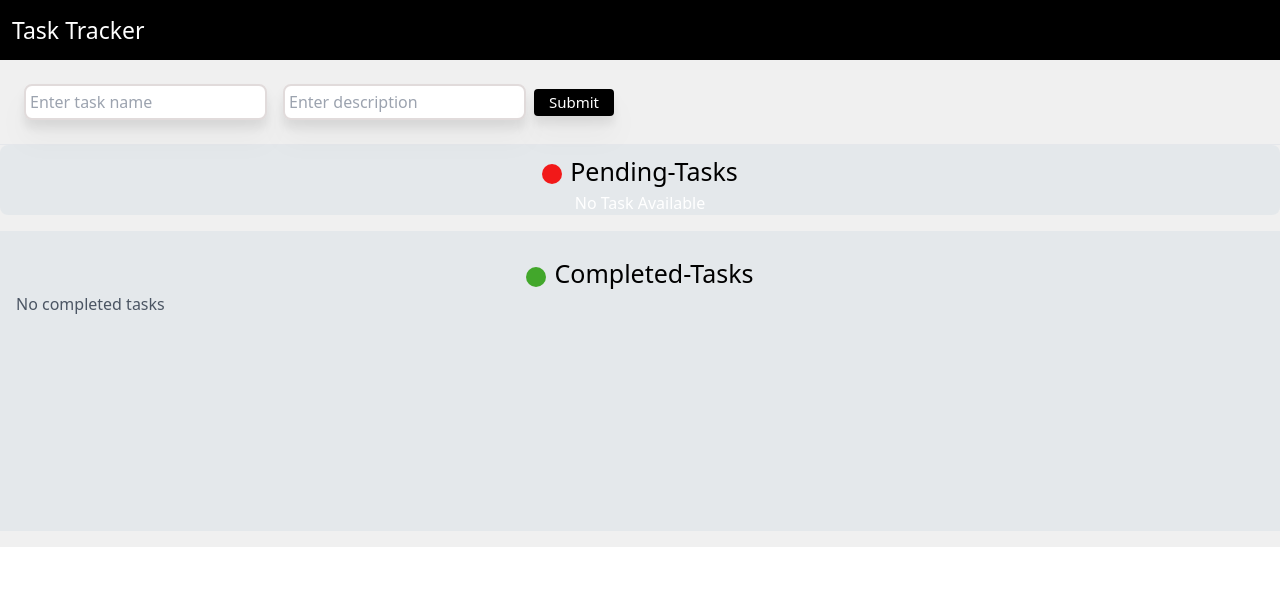
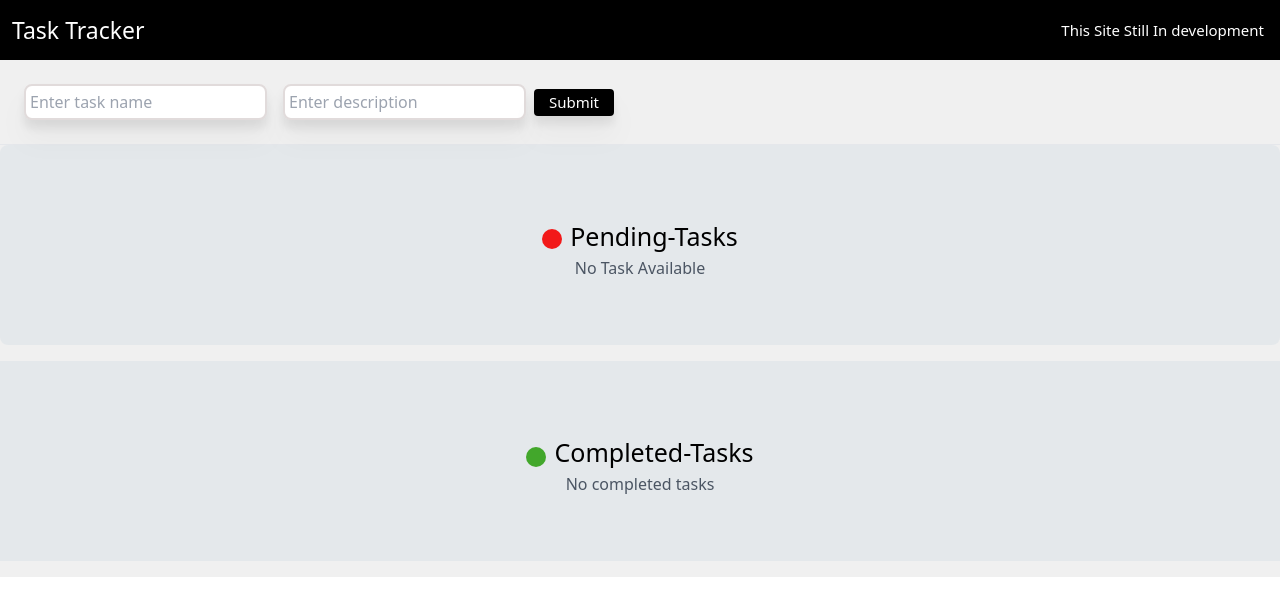
Before and after one commit to sudarshansangle56/Task-Tracker, a Next.js app: page / in a window 1280 px wide. Shown: the top 616 px of the page. Built offline with nearby package versions, Linux system fonts and the light colour scheme.

Commit message:
the basic changes in both sections

```diff
--- a/app/components/Front.js
+++ b/app/components/Front.js
@@ -71,7 +71,7 @@ function Front() {
 
       <hr />
 
-      <div className=" rounded-lg bg-[#c4d2de44] flex flex-col items-center justify-center">
+      <div className=" rounded-lg bg-[#c4d2de44] min-h-[200px] flex flex-col items-center justify-center">
         <div className="pt-2 flex gap-2 flex-row text-[25px]">
           <div className="bg-[#f21919] mt-[11px] rounded-xl h-5 w-5"></div>
           <h3>Pending-Tasks</h3>
@@ -109,12 +109,12 @@ function Front() {
                 ))}
               </ul>
             ) : (
-              <h2 className="text-white">No Task Available</h2>
+              <h2 className="text-gray-600">No Task Available</h2>
             )}
           </div>
         </div>
       </div>
-      <div className=" bg-[#c4d2de44] p-4 min-h-[300px] mt-4 mb-4 w-full">
+      <div className=" bg-[#c4d2de44] flex flex-col items-center justify-center p-4 min-h-[200px] mt-4 mb-4 w-full">
         <div className="pt-2 flex gap-2 w-full items-center justify-center flex-row text-[25px]">
           <div className="bg-[#42a72b]  mt-[8px] rounded-xl h-5 w-5"></div>
           <h3>Completed-Tasks</h3>
--- a/app/layout.js
+++ b/app/layout.js
@@ -22,8 +22,9 @@ export default function RootLayout({ children }) {
       <body
         className={`${geistSans.variable} ${geistMono.variable} antialiased`}
       >
-        <div className="h-[60px] w-full flex items-center text-[23px] bg-black text-white">
+        <div className="h-[60px] w-full flex items-center justify-between text-[23px] bg-black text-white">
           <h2 className="ml-3">Task Tracker</h2>
+          <p className="text-[15px] mr-4">This Site Still In development</p>
         </div>
         {children}
       </body>
```
